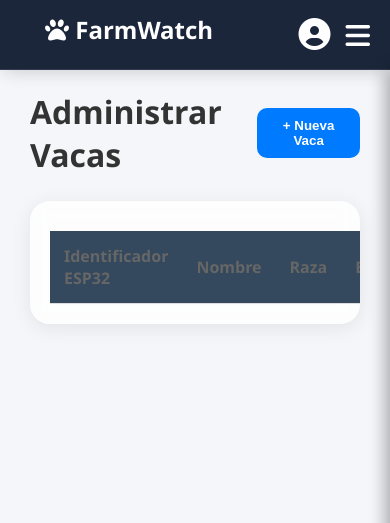
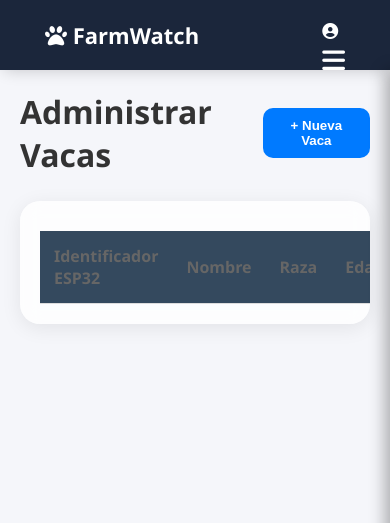
Before and after one commit to isarodri8914/farmwatch2.0, a Flask app: page /cows in a window 390 px wide. Shown: the top 523 px of the page. Run offline with Flask 3, Linux system fonts and the light colour scheme; the visitor is signed in with stand-in values (Sample User, id 1); data that the repository does not hold is empty.

Commit message:
Descripción de lo que cambiaste

```diff
--- a/static/css/navbar.css
+++ b/static/css/navbar.css
@@ -1,46 +1,28 @@
-/* NAVBAR TRANSFORMADO A SIDEBAR PROFESIONAL */
+/* ==================================
+   1. SIDEBAR PARA ESCRITORIO (PC)
+   ================================== */
 .navbar {
     width: 260px;
     height: 100vh;
     background: #1b263b;
     display: flex;
     flex-direction: column;
-    justify-content: flex-start;
-    align-items: flex-start;
-    padding: 30px 0;
     position: fixed;
     left: 0;
     top: 0;
     z-index: 1000;
-    border-right: 1px solid rgba(255,255,255,0.08);
-    box-shadow: 4px 0 18px rgba(0,0,0,0.2);
-    transition: transform 0.3s ease; /* Para suavidad en móviles */
+    box-shadow: 4px 0 15px rgba(0,0,0,0.2);
+    padding: 20px 0;
 }
 
-/* Contenedores internos */
-.nav-left {
-    display: flex;
-    flex-direction: column;
-    width: 100%;
-    gap: 40px;
-}
-
-.nav-logo {
-    padding: 0 25px;
-    font-size: 24px;
-    font-weight: 700;
-    color: #fff;
-    margin-bottom: 10px;
-}
-
+/* Ocultamos los links horizontales que se ven en tu imagen arriba */
 .nav-links {
     display: flex;
-    flex-direction: column;
+    flex-direction: column; /* Los obligamos a ser lista vertical */
     list-style: none;
     padding: 0;
-    margin: 0;
+    margin: 20px 0;
     width: 100%;
-    gap: 5px;
 }
 
 .nav-links li a {
@@ -49,50 +31,48 @@
     gap: 12px;
     color: #cfcfcf;
     text-decoration: none;
+    padding: 15px 25px;
+    transition: 0.3s;
     font-size: 15px;
-    padding: 14px 25px;
-    transition: 0.3s ease;
 }
 
 .nav-links li a:hover {
     background: rgba(255,255,255,0.05);
-    color: #fff;
-    padding-left: 30px;
+    color: white;
     border-left: 4px solid #4e73df;
 }
 
-/* Usuario al fondo */
+/* El logo en el sidebar */
+.nav-logo {
+    padding: 10px 25px;
+    font-size: 22px;
+    font-weight: 700;
+    color: white;
+}
+
+/* El icono de usuario al fondo */
 .nav-right {
     margin-top: auto;
     padding: 20px 25px;
-    width: 100%;
-    border-top: 1px solid rgba(255,255,255,0.1);
-    display: flex;
-    justify-content: space-between;
-    align-items: center;
-}
-
-.user-menu i {
-    font-size: 32px;
-    color: white;
 }
 
 .hamburger {
-    display: none; /* Oculto en PC */
-    color: white;
-    font-size: 28px;
-    cursor: pointer;
+    display: none; /* Escondido en PC */
 }
 
-/* Ajuste de página */
+/* ==================================
+   2. AJUSTE DEL CONTENIDO (DERECHA)
+   ================================== */
 .page-content {
-    margin-left: 260px;
-    padding: 30px;
+    margin-left: 260px; /* Empuja el contenido para que no lo tape el sidebar */
     width: calc(100% - 260px);
+    padding: 20px;
 }
 
-/* === RESPONSIVE (Móviles) === */
-@media(max-width: 850px) {
+/* ==================================
+   3. RESPONSIVE (MÓVIL Y TABLET)
+   ================================== */
+@media (max-width: 850px) {
     .navbar {
         width: 100%;
         height: 70px;
@@ -100,24 +80,11 @@
         justify-content: space-between;
         align-items: center;
         padding: 0 20px;
-        border-right: none;
-        border-bottom: 1px solid rgba(255,255,255,0.1);
-        background: #1b263b;
+        position: fixed;
     }
 
-    .nav-left { flex-direction: row; width: auto; gap: 0; }
-    .nav-links { display: none; } /* Ocultamos los links normales */
-
-    .nav-right {
-        margin-top: 0;
-        width: auto;
-        border: none;
-        padding: 0;
-        gap: 15px;
-    }
-
-    .hamburger {
-        display: block; /* Aparece el botón */
+    .nav-links {
+        display: none !important; /* MATAMOS los links que se ven arriba en tu imagen */
     }
 
     .page-content {
@@ -126,32 +93,40 @@
         padding-top: 90px;
     }
 
-    /* Ajuste del menú que se despliega (el que usa tu JS) */
+    .hamburger {
+        display: block; /* Aparecen las 3 rayitas */
+        color: white;
+        font-size: 26px;
+        cursor: pointer;
+    }
+
+    /* EL MENÚ MÓVIL (El que sale al dar clic) */
     .mobile-menu {
         display: flex;
+        flex-direction: column;
         position: fixed;
-        top: 70px;
+        top: 70px; /* Justo debajo de la barrita */
         right: 0;
-        width: 70%; /* Un poco más ancho para que se vea pro */
+        width: 250px;
         height: calc(100vh - 70px);
         background: #1b263b;
         z-index: 9999;
-        transform: translateX(100%);
-        transition: transform 0.3s ease-in-out;
+        transform: translateX(100%); /* Escondido a la derecha */
+        transition: transform 0.3s ease;
         box-shadow: -5px 0 15px rgba(0,0,0,0.3);
     }
 
     .mobile-menu.active {
-        transform: translateX(0);
+        transform: translateX(0); /* Se desliza hacia adentro */
     }
 
     .mobile-menu a {
+        color: white;
+        text-decoration: none;
         padding: 20px;
         border-bottom: 1px solid rgba(255,255,255,0.05);
-        color: white;
-        text-decoration: none;
         display: flex;
         align-items: center;
-        gap: 15px;
+        gap: 10px;
     }
 }
```
